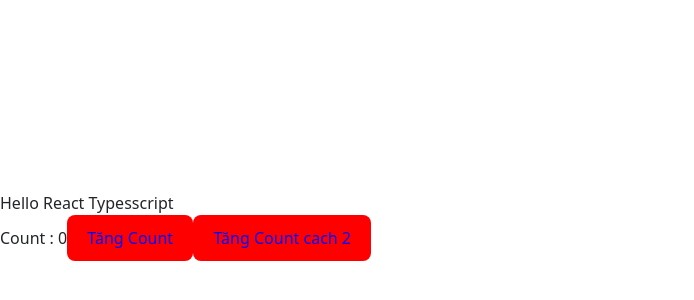
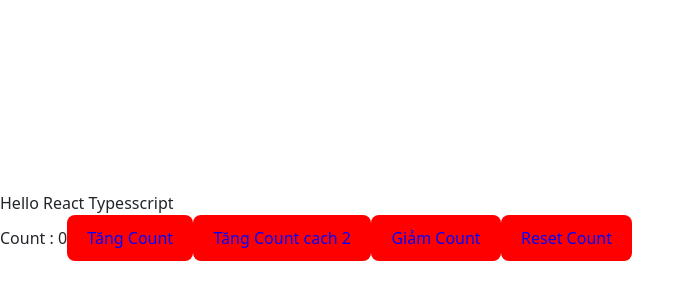
Before and after one commit to vanhoa690/typescript-web502-fall25, a React (Vite) app in the folder WEB502_BASE/: page / in a window 1280 px wide. Shown: the part 174-474 px from the top of the page, without its empty margins (0-694 px from the left). Built offline with nearby package versions, Linux system fonts and the light colour scheme; the HTML template or start-up script is replaced by a standard one.

Commit message:
reset count

```diff
--- a/WEB502_BASE/src/components/MyUseState.tsx
+++ b/WEB502_BASE/src/components/MyUseState.tsx
@@ -5,8 +5,10 @@
   // state. setState
   const [count, setCount] = useState<number>(0);
   const handleInc = () => {
-    setCount(count + 1);
+    setCount(count + 1); // cach 1
+    setCount((countPrev) => countPrev + 1); // cach 2: truyen call back funtion
   };
+
   return (
     <div>
       Count : {count}
@@ -15,7 +17,13 @@
         label="Tăng Count cach 2"
         color="blue"
         onClick={() => setCount(count + 1)}
-      ></Button>
+      />
+      <Button
+        label="Giảm Count "
+        color="blue"
+        onClick={() => setCount(count - 1)}
+      />
+      <Button label="Reset Count " color="blue" onClick={() => setCount(0)} />
     </div>
   );
 };
```
